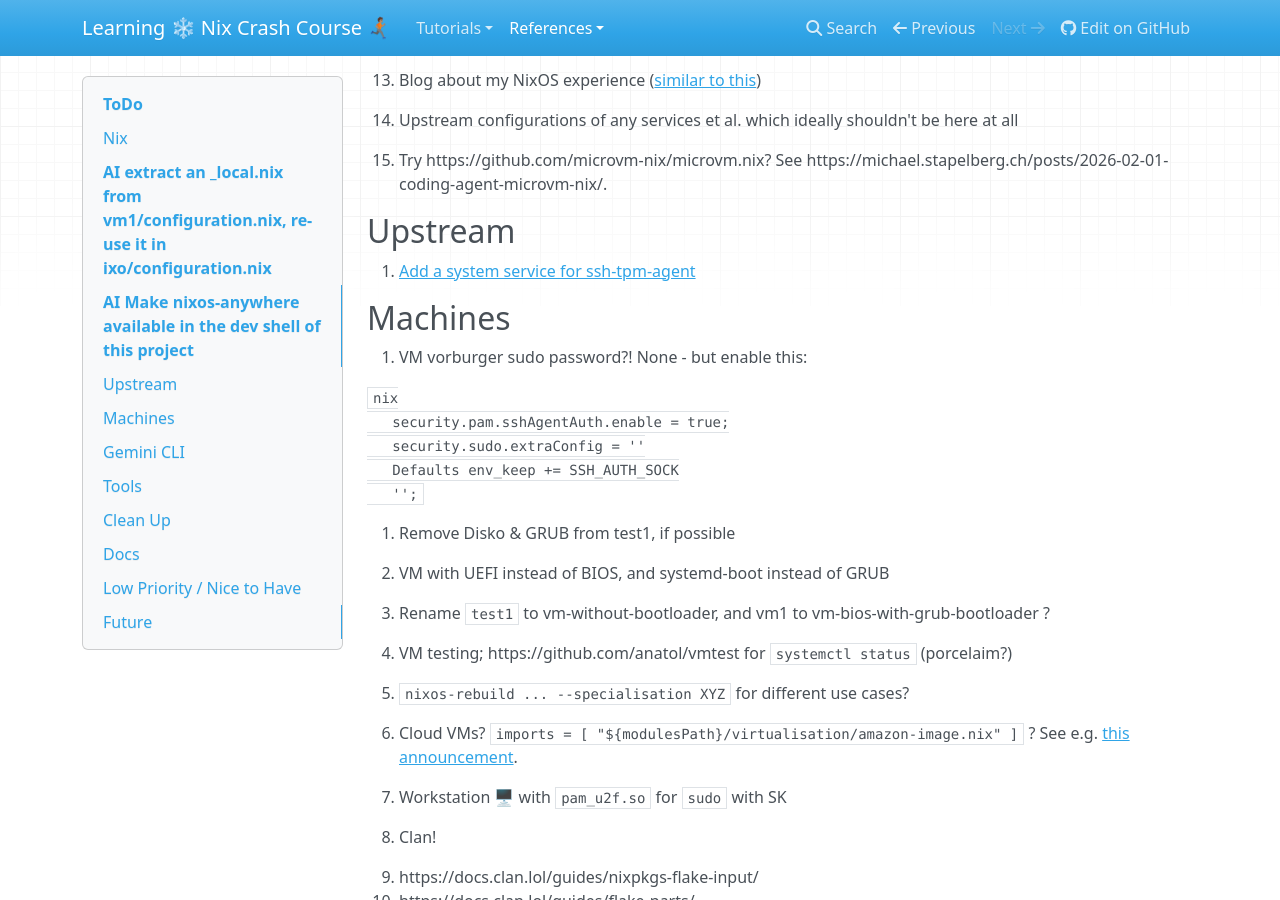
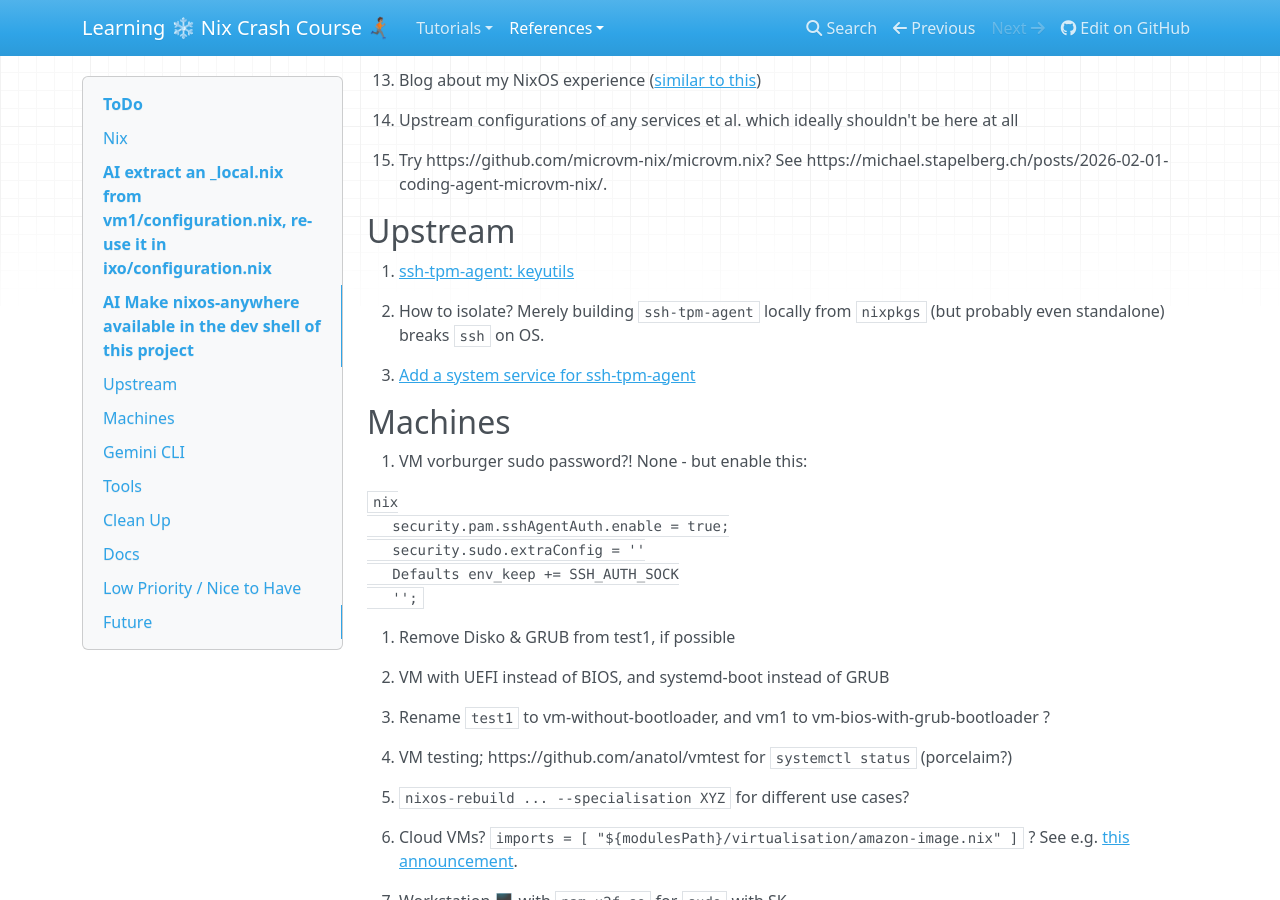
Before and after one commit to vorburger/nixfiles, an MkDocs documentation site: the page built from docs/docs/ToDo.md, in a window 1280 px wide and 900 px high, scrolled down 1501 px. Built offline with MkDocs 1.6.1, drawn with Linux system fonts in a browser that asks for light colours; nearby versions of some CDN libraries.

Commit message:
devel profile

```diff
--- a/docs/docs/ToDo.md
+++ b/docs/docs/ToDo.md
@@ -69,6 +69,10 @@
    See https://michael.stapelberg.ch/posts/2026-02-01-coding-agent-microvm-nix/.
 
 ## Upstream
+
+1. [ssh-tpm-agent: keyutils](https://github.com/NixOS/nixpkgs/pull/505874)
+
+1. How to isolate? Merely building `ssh-tpm-agent` locally from `nixpkgs` (but probably even standalone) breaks `ssh` on OS.
 
 1. [Add a system service for ssh-tpm-agent](https://github.com/NixOS/nixpkgs/issues/353096)
 
```
Also changed, not shown: docs/docs/tutorial/nixpkgs-contrib.md (added, +14 -0 lines), 2 other files.
